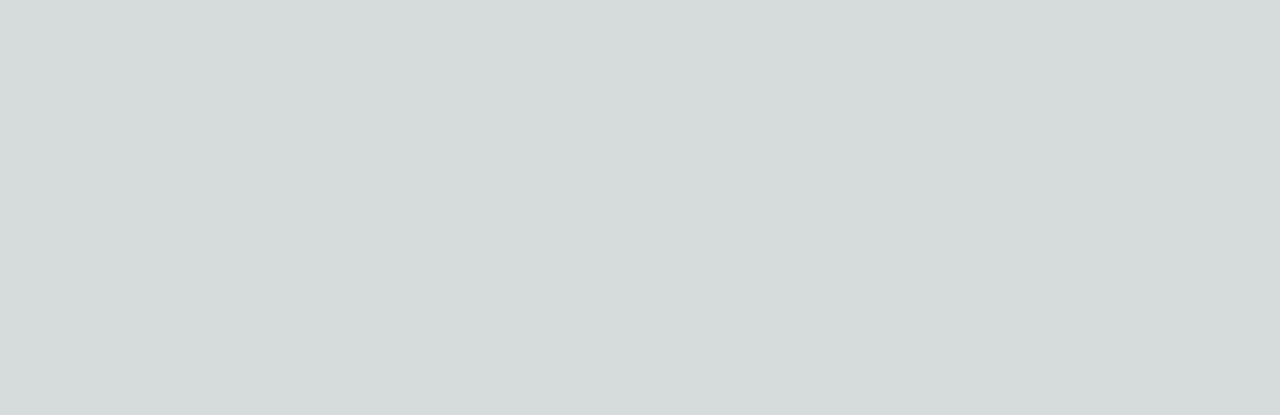
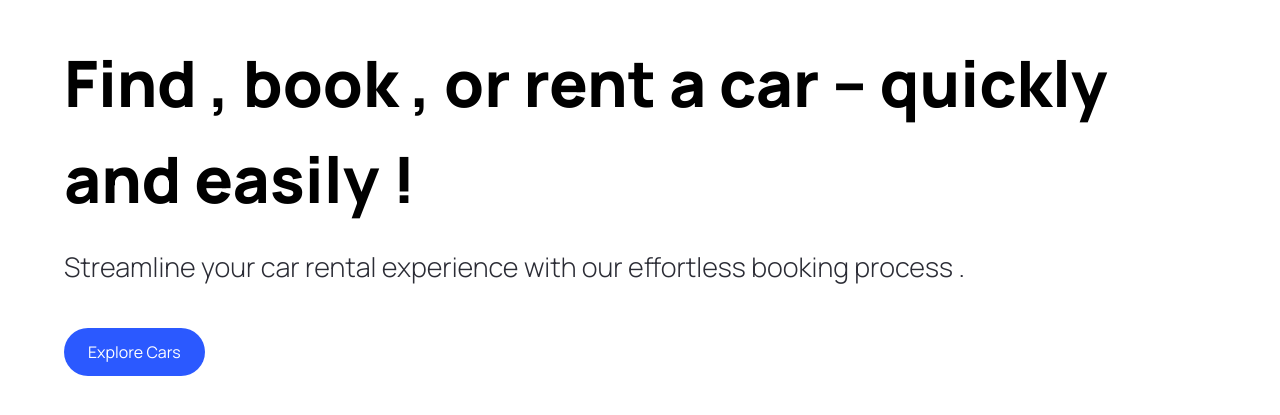
Before and after one commit to mxnan/car-responsive, a Next.js app: page / in a window 1280 px wide. Shown: the part 109-524 px from the top of the page. Built offline with nearby package versions, Linux system fonts and the light colour scheme.

Commit message:
setting up project and creating reusable button

```diff
--- a/app/globals.css
+++ b/app/globals.css
@@ -1,27 +1,219 @@
+@import url("https://fonts.googleapis.com/css2?family=Manrope:wght@200;300;400;500;600;700;800&display=swap");
+
 @tailwind base;
 @tailwind components;
 @tailwind utilities;
 
-:root {
-  --foreground-rgb: 0, 0, 0;
-  --background-start-rgb: 214, 219, 220;
-  --background-end-rgb: 255, 255, 255;
+* {
+  margin: 0;
+  padding: 0;
+  box-sizing: border-box;
+  font-family: "Manrope", sans-serif;
 }
 
-@media (prefers-color-scheme: dark) {
-  :root {
-    --foreground-rgb: 255, 255, 255;
-    --background-start-rgb: 0, 0, 0;
-    --background-end-rgb: 0, 0, 0;
-  }
+/* START: General styles */
+.max-width {
+  @apply max-w-[1440px] mx-auto;
 }
 
-body {
-  color: rgb(var(--foreground-rgb));
-  background: linear-gradient(
-      to bottom,
-      transparent,
-      rgb(var(--background-end-rgb))
-    )
-    rgb(var(--background-start-rgb));
+.padding-x {
+  @apply sm:px-16 px-6;
 }
+
+.padding-y {
+  @apply py-4;
+}
+
+.flex-center {
+  @apply flex items-center justify-center;
+}
+
+.flex-between {
+  @apply flex justify-between items-center;
+}
+
+.custom-btn {
+  @apply flex flex-row relative justify-center items-center py-3 px-6 outline-none;
+}
+/* END: General styles */
+
+/* START: Hero styles */
+.hero {
+  @apply flex xl:flex-row flex-col gap-5 relative z-0 max-w-[1440px] mx-auto;
+}
+
+.hero__title {
+  @apply 2xl:text-[72px] sm:text-[64px] text-[50px] font-extrabold;
+}
+
+.hero__subtitle {
+  @apply text-[27px] text-black-100 font-light mt-5;
+}
+
+.hero__image-container {
+  @apply xl:flex-[1.5] flex justify-end items-end w-full xl:h-screen;
+}
+
+.hero__image {
+  @apply relative xl:w-full w-[90%] xl:h-full h-[590px] z-0;
+}
+
+.hero__image-overlay {
+  @apply absolute xl:-top-24 xl:-right-1/2 -right-1/4 bg-hero-bg bg-repeat-round -z-10 w-full xl:h-screen h-[590px] overflow-hidden;
+}
+/* END: Hero styles */
+
+/* START: Home styles */
+
+.home__text-container {
+  @apply flex flex-col items-start justify-start gap-y-2.5 text-black-100;
+}
+
+.home__filters {
+  @apply mt-12 w-full flex-between items-center flex-wrap gap-5;
+}
+
+.home__filter-container {
+  @apply flex justify-start flex-wrap items-center gap-2;
+}
+
+.home__cars-wrapper {
+  @apply grid 2xl:grid-cols-4 xl:grid-cols-3 md:grid-cols-2 grid-cols-1 w-full gap-8 pt-14;
+}
+
+.home__error-container {
+  @apply mt-16 flex justify-center items-center flex-col gap-2;
+}
+/* END: Home styles */
+
+/* START: Car Card styles */
+.car-card {
+  @apply flex flex-col p-6 justify-center items-start text-black-100 bg-primary-blue-100 hover:bg-white hover:shadow-md rounded-3xl;
+}
+
+.car-card__content {
+  @apply w-full flex justify-between items-start gap-2;
+}
+
+.car-card__content-title {
+  @apply text-[22px] leading-[26px] font-bold capitalize;
+}
+
+.car-card__price {
+  @apply flex mt-6 text-[32px] leading-[38px] font-extrabold;
+}
+
+.car-card__price-dollar {
+  @apply self-start text-[14px] leading-[17px] font-semibold;
+}
+
+.car-card__price-day {
+  @apply self-end text-[14px] leading-[17px] font-medium;
+}
+
+.car-card__image {
+  @apply relative w-full h-40 my-3 object-contain;
+}
+
+.car-card__icon-container {
+  @apply flex group-hover:invisible w-full justify-between text-grey;
+}
+
+.car-card__icon {
+  @apply flex flex-col justify-center items-center gap-2;
+}
+
+.car-card__icon-text {
+  @apply text-[14px] leading-[17px];
+}
+
+.car-card__btn-container {
+  @apply hidden group-hover:flex absolute bottom-0 w-full z-10;
+}
+/* END: Car Card styles */
+
+/* START: Car Details styles */
+.car-details__dialog-panel {
+  @apply relative w-full max-w-lg max-h-[90vh] overflow-y-auto transform rounded-2xl bg-white p-6 text-left shadow-xl transition-all flex flex-col gap-5;
+}
+
+.car-details__close-btn {
+  @apply absolute top-2 right-2 z-10 w-fit p-2 bg-primary-blue-100 rounded-full;
+}
+
+.car-details__main-image {
+  @apply relative w-full h-40 bg-pattern bg-cover bg-center rounded-lg;
+}
+/* END: Car Details styles */
+
+/* START: Custom Filter styles */
+.custom-filter__btn {
+  @apply relative w-full min-w-[127px] flex justify-between items-center cursor-default rounded-lg bg-white py-2 px-3 text-left shadow-md sm:text-sm border;
+}
+
+.custom-filter__options {
+  @apply absolute mt-1 max-h-60 w-full overflow-auto rounded-md bg-white py-1 text-base shadow-lg ring-1 ring-black ring-opacity-5 focus:outline-none sm:text-sm;
+}
+/* END: Custom Filter styles */
+
+/* START: Footer styles */
+.footer {
+  @apply flex flex-col text-black-100  mt-5 border-t border-gray-100;
+}
+
+.footer__links-container {
+  @apply flex max-md:flex-col flex-wrap justify-between gap-5 sm:px-16 px-6 py-10;
+}
+
+.footer__rights {
+  @apply flex flex-col justify-start items-start gap-6;
+}
+
+.footer__links {
+  @apply flex-1 w-full flex md:justify-end flex-wrap max-md:mt-10 gap-20;
+}
+
+.footer__link {
+  @apply flex flex-col gap-6 text-base min-w-[170px];
+}
+
+.footer__copyrights {
+  @apply flex justify-between items-center flex-wrap mt-10 border-t border-gray-100 sm:px-16 px-6 py-10;
+}
+
+.footer__copyrights-link {
+  @apply flex-1 flex sm:justify-end justify-center max-sm:mt-4 gap-10;
+}
+/* END: Footer styles */
+
+/* START: searchbar styles */
+.searchbar {
+  @apply flex items-center justify-start max-sm:flex-col w-full relative max-sm:gap-4 max-w-3xl;
+}
+
+.searchbar__item {
+  @apply flex-1 max-sm:w-full flex justify-start items-center relative;
+}
+
+.searchbar__input {
+  @apply w-full h-[48px] pl-12 p-4 bg-light-white rounded-r-full max-sm:rounded-full outline-none cursor-pointer text-sm;
+}
+/* END: searchbar styles */
+
+/* START: search manufacturer styles */
+.search-manufacturer {
+  @apply flex-1 max-sm:w-full flex justify-start items-center;
+}
+
+.search-manufacturer__input {
+  @apply w-full h-[48px] pl-12 p-4 rounded-l-full max-sm:rounded-full bg-light-white outline-none cursor-pointer text-sm;
+}
+
+.search-manufacturer__options {
+  @apply absolute mt-1 max-h-60 w-full overflow-auto rounded-md bg-white py-1 text-base shadow-lg ring-1 ring-black ring-opacity-5 focus:outline-none sm:text-sm;
+}
+
+.search-manufacturer__option {
+  @apply cursor-default select-none py-2 pl-10 pr-4;
+}
+/* END: search manufacturer styles */
--- a/app/page.tsx
+++ b/app/page.tsx
@@ -1,9 +1,10 @@
+import { Hero } from "@/components";
 
 
 export default function Home() {
   return (
     <main className="overflow-hidden">
-
+      <Hero />
     </main>
   )
 }
--- /dev/null
+++ b/components/CustomButton.tsx
@@ -0,0 +1,22 @@
+"use client";
+import Image from "next/image";
+
+import { CustomButtonProps } from "@/types";
+
+const CustomButton = ({ title, containerStyles , handleClick} : CustomButtonProps ) => {
+  return (
+    <button
+    disabled={false}
+    type={"button"}
+    className={`custom-btn ${containerStyles}`}
+    onClick={handleClick}
+    >
+      <span className={`flex-1`}>
+         {title}
+      </span>
+
+    </button>
+  )
+}
+
+export default CustomButton
--- /dev/null
+++ b/components/Hero.tsx
@@ -0,0 +1,34 @@
+"use client";
+
+import Image from 'next/image';
+import { CustomButton } from '@/components';
+
+const Hero = () => {
+      const handleScroll = () => {
+
+      }
+
+  return (
+    <div className="hero">
+      <div className="flex-1 pt-36 padding-x">
+
+        <h1 className="hero__title">
+          Find , book , or rent a car -- quickly and easily !
+        </h1>
+
+        <p className="hero__subtitle">
+          Streamline your car rental experience with our
+          effortless booking process .
+        </p>
+
+        <CustomButton
+         title="Explore Cars"
+         containerStyles="bg-primary-blue text-white rounded-full mt-10"
+         handleClick={handleScroll}
+        />
+      </div>
+    </div>
+  )
+}
+
+export default Hero
--- /dev/null
+++ b/components/index.ts
@@ -0,0 +1,7 @@
+import Hero from './Hero';
+import CustomButton from './CustomButton';
+
+export {
+  Hero,
+  CustomButton,
+}
--- a/tailwind.config.ts
+++ b/tailwind.config.ts
@@ -1,20 +1,34 @@
-import type { Config } from 'tailwindcss'
-
-const config: Config = {
+/** @type {import('tailwindcss').Config} */
+module.exports = {
   content: [
-    './pages/**/*.{js,ts,jsx,tsx,mdx}',
-    './components/**/*.{js,ts,jsx,tsx,mdx}',
-    './app/**/*.{js,ts,jsx,tsx,mdx}',
+    "./pages/**/*.{js,ts,jsx,tsx,mdx}",
+    "./components/**/*.{js,ts,jsx,tsx,mdx}",
+    "./app/**/*.{js,ts,jsx,tsx,mdx}",
   ],
+  mode: "jit",
   theme: {
     extend: {
+      fontFamily: {
+        inter: ["Inter", "sans-serif"],
+      },
+      colors: {
+        "black-100": "#2B2C35",
+        "primary-blue": {
+          DEFAULT: "#2B59FF",
+          100: "#F5F8FF",
+        },
+        "secondary-orange": "#f79761",
+        "light-white": {
+          DEFAULT: "rgba(59,60,152,0.03)",
+          100: "rgba(59,60,152,0.02)",
+        },
+        grey: "#747A88",
+      },
       backgroundImage: {
-        'gradient-radial': 'radial-gradient(var(--tw-gradient-stops))',
-        'gradient-conic':
-          'conic-gradient(from 180deg at 50% 50%, var(--tw-gradient-stops))',
-      },
+        'pattern': "url('/pattern.png')",
+        'hero-bg': "url('/hero-bg.png')"
+      }
     },
   },
   plugins: [],
-}
-export default config
+};
--- /dev/null
+++ b/types/index.ts
@@ -0,0 +1,9 @@
+import { MouseEventHandler } from "react";
+
+export interface CustomButtonProps {
+  title: string;
+  containerStyles?: string;
+  handleClick?:
+  MouseEventHandler<HTMLButtonElement>;
+
+}
```
